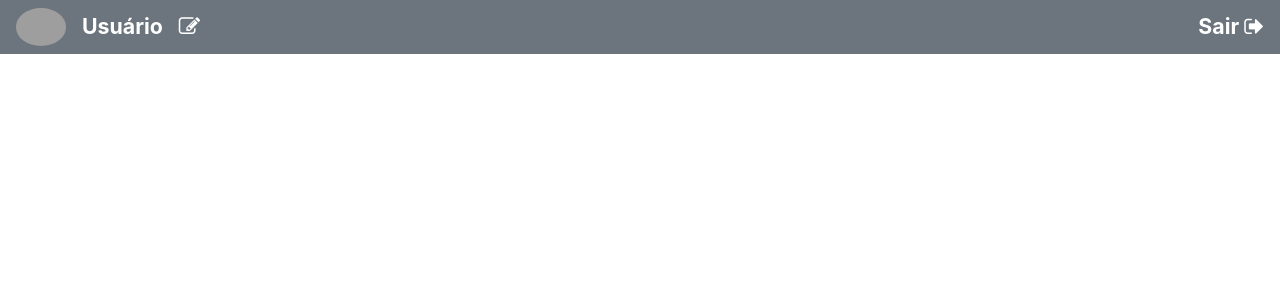
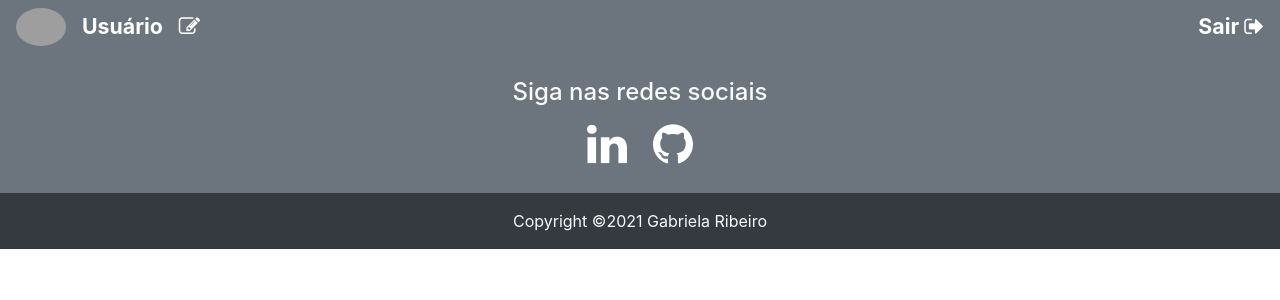
Before and after one commit to gabsribeiro/blog-pessoal, an Angular app: page / in a window 1280 px wide. Shown: the top 300 px of the page. Built offline with nearby package versions, Linux system fonts and the light colour scheme; grey boxes are pictures that could not be loaded.

Commit message:
Component Footer

```diff
--- a/src/app/app.component.html
+++ b/src/app/app.component.html
@@ -1 +1,2 @@
 <app-menu></app-menu>
+<app-footer></app-footer>
--- a/src/app/footer/footer.component.css
+++ b/src/app/footer/footer.component.css
@@ -0,0 +1,24 @@
+ul.social-medias {
+    list-style: none;
+    padding: 0;
+}
+
+ul.social-medias li {
+    display: inline;
+    margin: 0;
+    padding: 5px;
+}
+
+.fa {
+    font-size: 35pt;
+    color: white;
+    padding: 8px;
+}
+
+.fa-linkedin:hover {
+    color: black;
+}
+
+.fa-github:hover {
+    color: black;
+}
--- a/src/app/footer/footer.component.html
+++ b/src/app/footer/footer.component.html
@@ -1 +1,29 @@
-<p>footer works!</p>
+<footer class="page-footer font-small bg-secondary pt-4">
+    <div class="container">
+        <div class="row">
+            <div class="col-md-12 d-flex justify-content-center">
+                <h4 class="text-light">Siga nas redes sociais</h4>
+            </div>
+        </div>
+        <div class="row">
+            <div class="col-md-12 d-flex justify-content-center">
+                <ul class="social-medias">
+                    <li>
+                        <a href="https://www.linkedin.com/in/g-sribeiro/" target="_blank" class="iconLinkedin">
+                            <i class="fa fa-linkedin" aria-hidden="true"></i>
+                        </a>
+
+                    </li>
+                    <li>
+                        <a href="https://github.com/gabsribeiro/" target="_blank" class="iconGitHub">
+                            <i class="fa fa-github" aria-hidden="true"></i>
+                        </a>
+                    </li>
+                </ul>
+            </div>
+        </div>
+    </div>
+    <div class="footer-copyright bg-dark text-center py-3">
+        <span class="text-light">Copyright &copy;2021 Gabriela Ribeiro</span>
+    </div>
+</footer>
```
